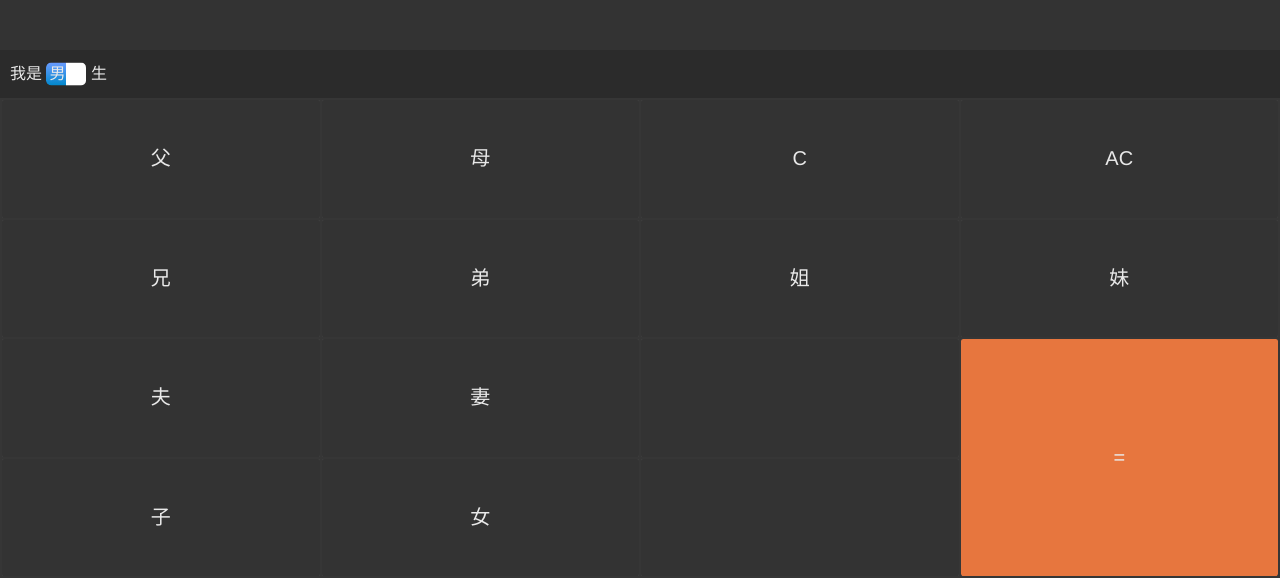
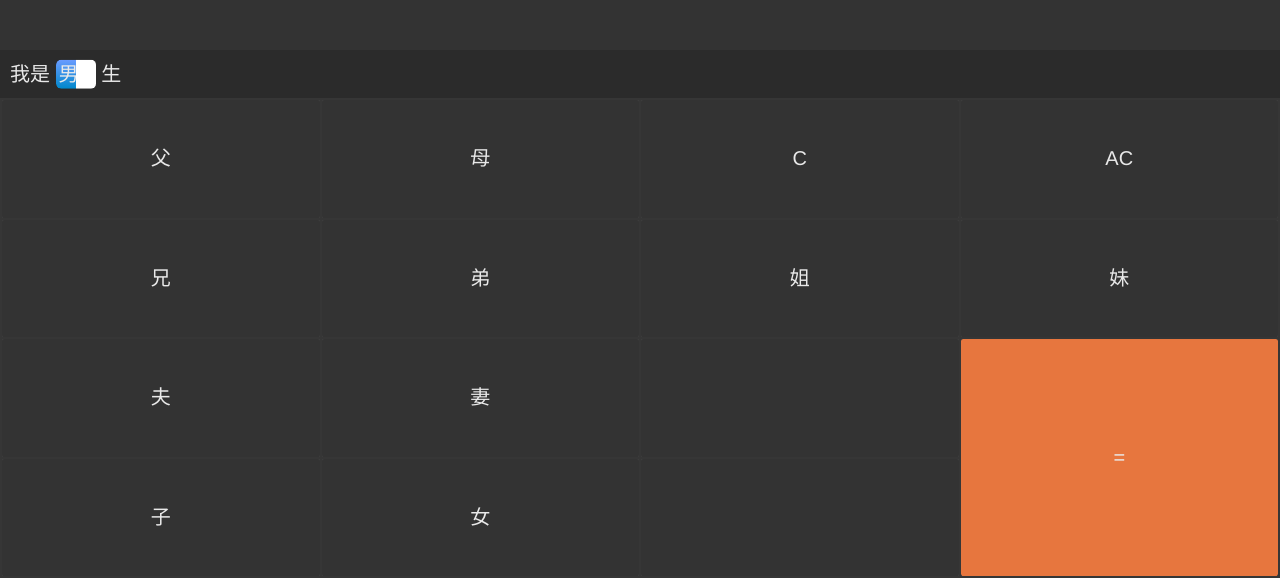
Before and after one commit to BigBanan/RelativeCalculator, a plain HTML site: page index.html in a window 1280 px wide. Shown: the part 222-800 px from the top of the page. Drawn offline with Linux system fonts and the light colour scheme.

Commit message:
fixed anothoer bit bit  bug

```diff
--- a/jisuanqi.css
+++ b/jisuanqi.css
@@ -106,7 +106,7 @@ td {
     height: 15%;
     background: #2b2b2b;
     color: #e9e9e9;
-    font-size: 1.6rem;
+    font-size: 2rem;
     padding: 0 1rem;
 }
 
@@ -136,7 +136,7 @@ xuanxian {
 
 xuanxian > * {
     width: 2rem;
-    font-size: 1.6rem;
+    font-size: 2rem;
     padding: 0 0.3rem;
 }
 
```
